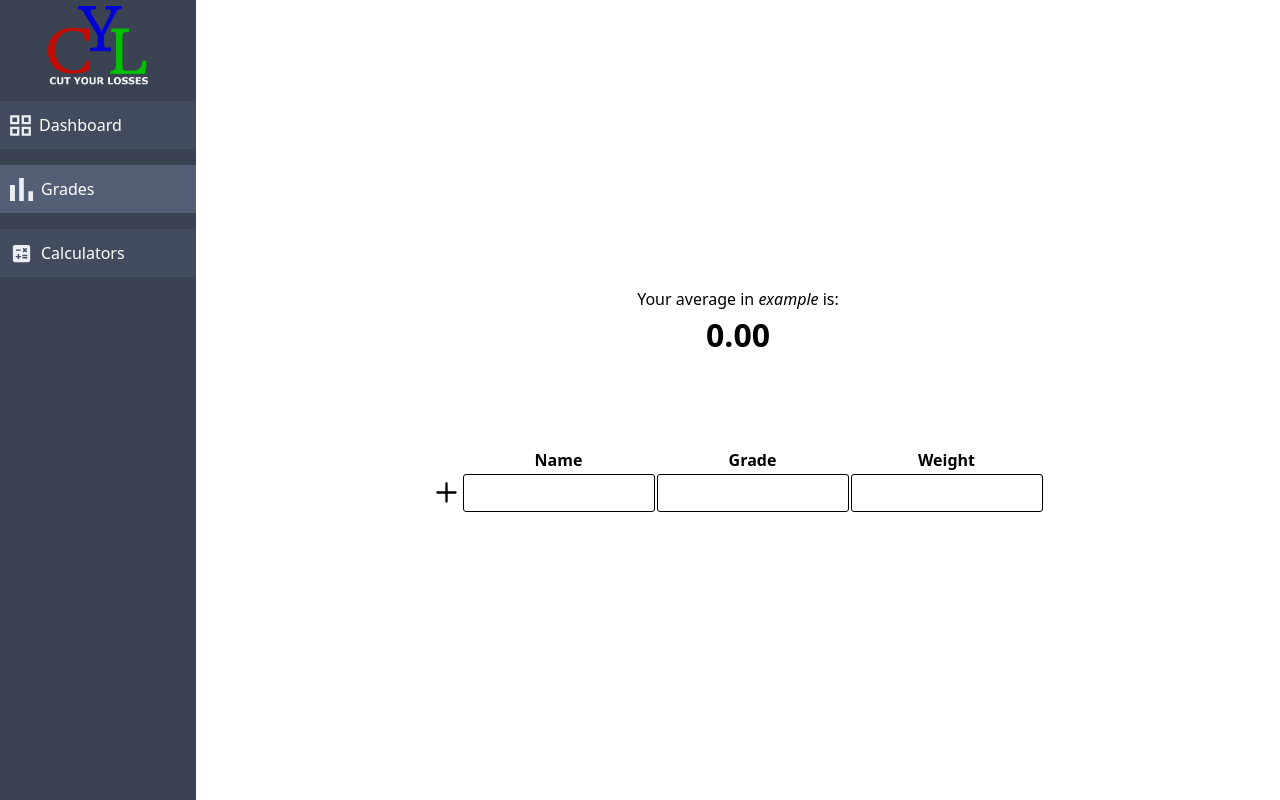
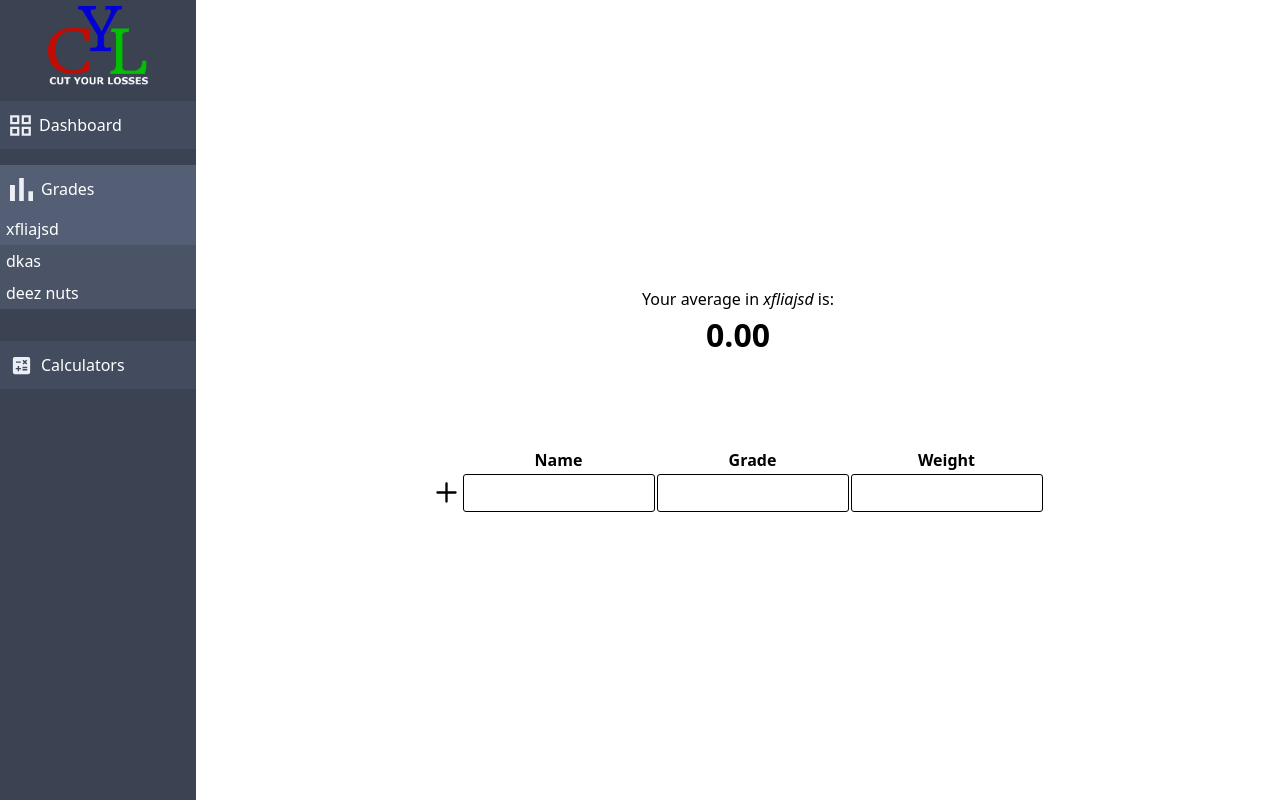
Before and after one commit to GuterBenutzername/cut-your-losses, a React (Vite) app: page /grades in a window 1280 px wide. Built offline with nearby package versions, Linux system fonts and the light colour scheme.

Commit message:
feat: the side bar can now switch between courses

```diff
--- a/src/Course.ts
+++ b/src/Course.ts
@@ -1,6 +1,10 @@
+import { v4 as uuidv4 } from "uuid";
+
 import type Assignment from "./Assignment";
 
 export default class Course {
+  public id = uuidv4();
+
   public name: string;
 
   public assignments: Assignment[];
--- a/src/state.ts
+++ b/src/state.ts
@@ -9,10 +9,15 @@ interface PrimaryStore {
   modifyAssignment: (assignment: Assignment, index: number) => void;
   deleteAssignment: (index: number) => void;
   pushAssignment: (assignment: Assignment) => void;
+  setCurrentCourse: (index: number) => void;
 }
 
 const usePrimaryStore = create<PrimaryStore>((set) => ({
-  courses: [new Course("example", [])] as Course[],
+  courses: [
+    new Course("xfliajsd"),
+    new Course("dkas"),
+    new Course("deez nuts"),
+  ] as Course[],
   currentCourse: 0,
 
   modifyAssignment: (assignment: Assignment, index: number) => {
@@ -26,7 +31,7 @@ const usePrimaryStore = create<PrimaryStore>((set) => ({
   deleteAssignment: (index: number) => {
     set((state: { courses: Course[]; currentCourse: number }) => {
       const { courses, currentCourse } = state;
-      courses[currentCourse].assignments.splice(index, 1)
+      courses[currentCourse].assignments.splice(index, 1);
       return { courses };
     });
   },
@@ -34,10 +39,14 @@ const usePrimaryStore = create<PrimaryStore>((set) => ({
   pushAssignment: (assignment: Assignment) => {
     set((state: { courses: Course[]; currentCourse: number }) => {
       const { courses, currentCourse } = state;
-      courses[currentCourse].assignments.unshift(assignment)
+      courses[currentCourse].assignments.unshift(assignment);
       return { courses };
     });
-  }
+  },
+
+  setCurrentCourse: (currentCourse: number) => {
+    set(() => ({ currentCourse }));
+  },
 }));
 
 export default usePrimaryStore;
--- a/src/templates/RootTemplate.tsx
+++ b/src/templates/RootTemplate.tsx
@@ -1,5 +1,7 @@
-import { NavLink, Outlet } from "react-router-dom";
+import { NavLink, Outlet, useLocation } from "react-router-dom";
 import styled from "styled-components";
+
+import usePrimaryStore from "../state";
 
 const OutletWrapper = styled.div`
   display: flex;
@@ -34,7 +36,8 @@ const SidebarLink = styled(NavLink)`
   display: flex;
   gap: 8px;
   padding-left: 10px;
-  background-color: #434c5e;
+  background-color: ${(properties: { isactive: boolean }) =>
+    properties.isactive ? "#545f75" : "#434c5e"};
   color: white;
   border: 0;
   height: 48px;
@@ -43,10 +46,6 @@ const SidebarLink = styled(NavLink)`
   font-weight: 500;
   text-decoration: none;
   &:hover {
-    background-color: #545f75;
-  }
-  &[class*="active"] {
-    /* react-router's styling methods make no sense */
     background-color: #545f75;
   }
 `;
@@ -61,7 +60,31 @@ const Header = styled.div`
   color: #88c0d0;
 `;
 
+const Courses = styled.ul`
+  position: relative;
+  top: -16px;
+  list-style-type: none;
+  color: #fff;
+  margin: 0;
+  background-color: #4a5466;
+`;
+
+const CourseButton = styled.button`
+  border: none;
+  padding: none;
+  margin: none;
+  width: 100%;
+  text-align: left;
+  background-color: ${(properties: { isactive: boolean }) =>
+    properties.isactive ? "#545f75" : "#4a5466"};
+  &:hover {
+    background-color: #545f74;
+  }
+`;
+
 function RootTemplate() {
+  const { pathname } = useLocation();
+  const state = usePrimaryStore();
   return (
     <RootWrapper>
       <SidebarWrapper>
@@ -73,7 +96,7 @@ function RootTemplate() {
             width={100}
           />
         </Header>
-        <SidebarLink to="/dashboard">
+        <SidebarLink isactive={pathname === "/dashboard"} to="/dashboard">
           <svg
             fill="none"
             height="21"
@@ -90,7 +113,7 @@ function RootTemplate() {
           </svg>
           <span>Dashboard</span>
         </SidebarLink>
-        <SidebarLink to="/grades">
+        <SidebarLink isactive={pathname === "/grades"} to="/grades">
           <svg
             fill="none"
             height="23"
@@ -105,7 +128,24 @@ function RootTemplate() {
           </svg>
           <span>Grades</span>
         </SidebarLink>
-        <SidebarLink to="/calculators">
+        {pathname === "/grades" && (
+          <Courses>
+            {state.courses.map((course, index) => (
+              <li key={course.id}>
+                <CourseButton
+                  isactive={index === state.currentCourse}
+                  onClick={() => {
+                    state.setCurrentCourse(index);
+                  }}
+                  type="button"
+                >
+                  {course.name}
+                </CourseButton>
+              </li>
+            ))}
+          </Courses>
+        )}
+        <SidebarLink isactive={pathname === "/calculators"} to="/calculators">
           <svg
             fill="none"
             height="23"
```
